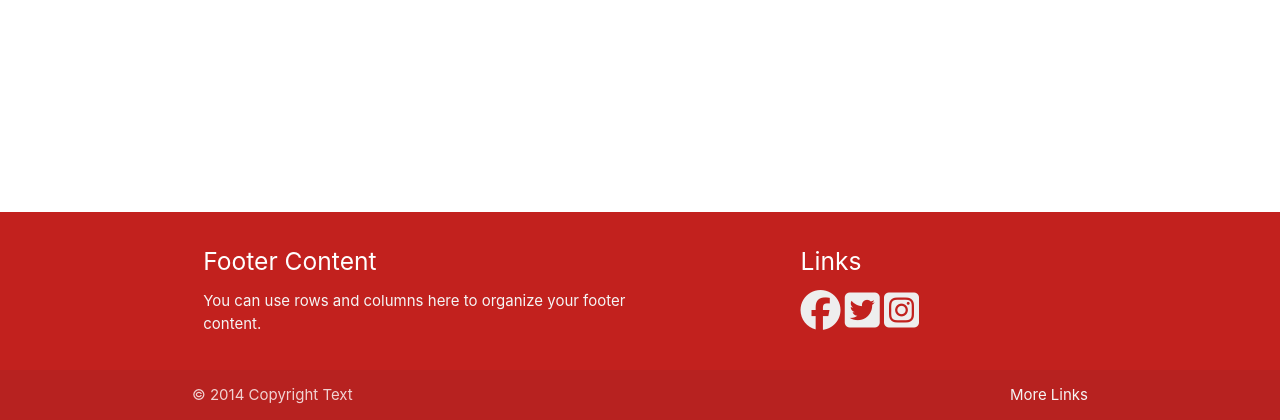
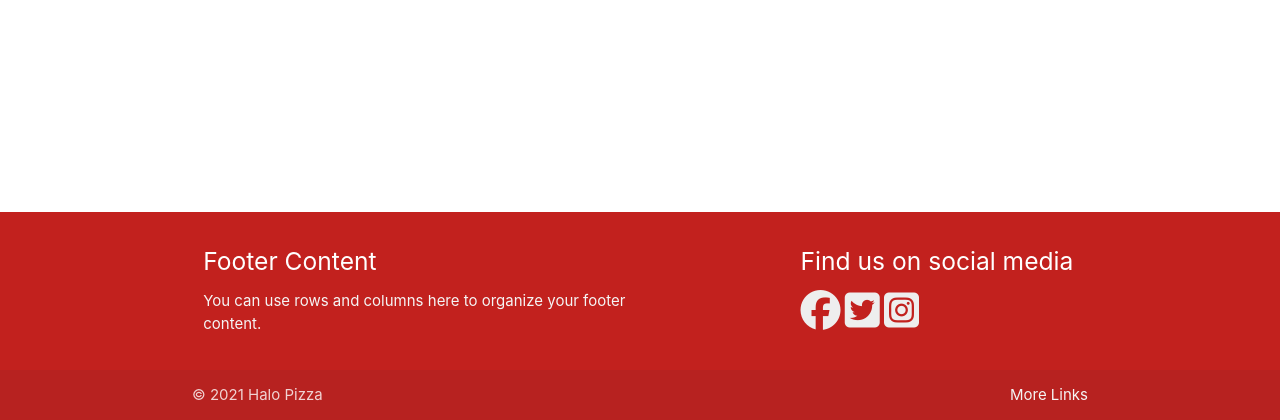
Before and after one commit to James-VT/MS3_Halo_Pizza, a Flask app: page / in a window 1280 px wide. Shown: the part 380-800 px from the top of the page. Run offline with Flask 2, Linux system fonts and the light colour scheme; data that the repository does not hold is empty; some libraries are stand-ins or nearby versions.

Commit message:
edit: Footer text changed for social media links

```diff
--- a/templates/base.html
+++ b/templates/base.html
@@ -60,7 +60,7 @@
                         content.</p>
                 </div>
                 <div class="col l4 offset-l2 s12">
-                    <h5 class="white-text">Links</h5>
+                    <h5 class="white-text">Find us on social media</h5>
                     <ul>
                         <li class="social-links"><a class="grey-text text-lighten-3 fab fa-facebook icon-style" href="#!"></a></li>
                         <li class="social-links"><a class="grey-text text-lighten-3 fab fa-twitter-square icon-style" href="#!"></a></li>
@@ -71,7 +71,7 @@
         </div>
         <div class="footer-copyright">
             <div class="container">
-                © 2014 Copyright Text
+                © 2021 Halo Pizza
                 <a class="grey-text text-lighten-4 right" href="#!">More Links</a>
             </div>
         </div>
```
